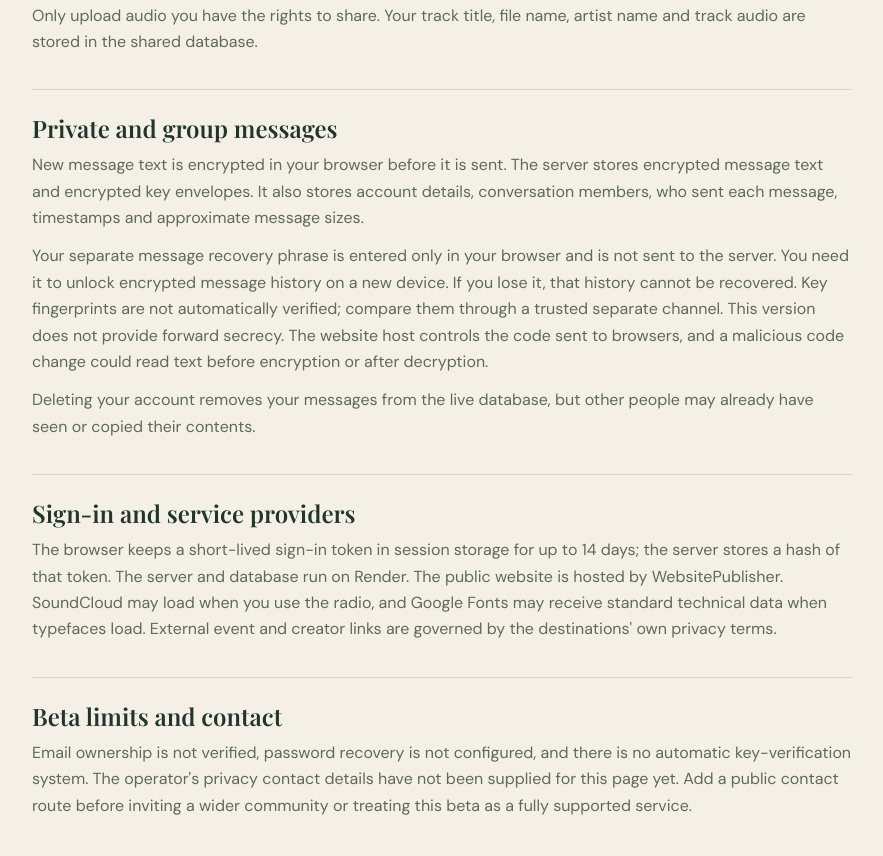
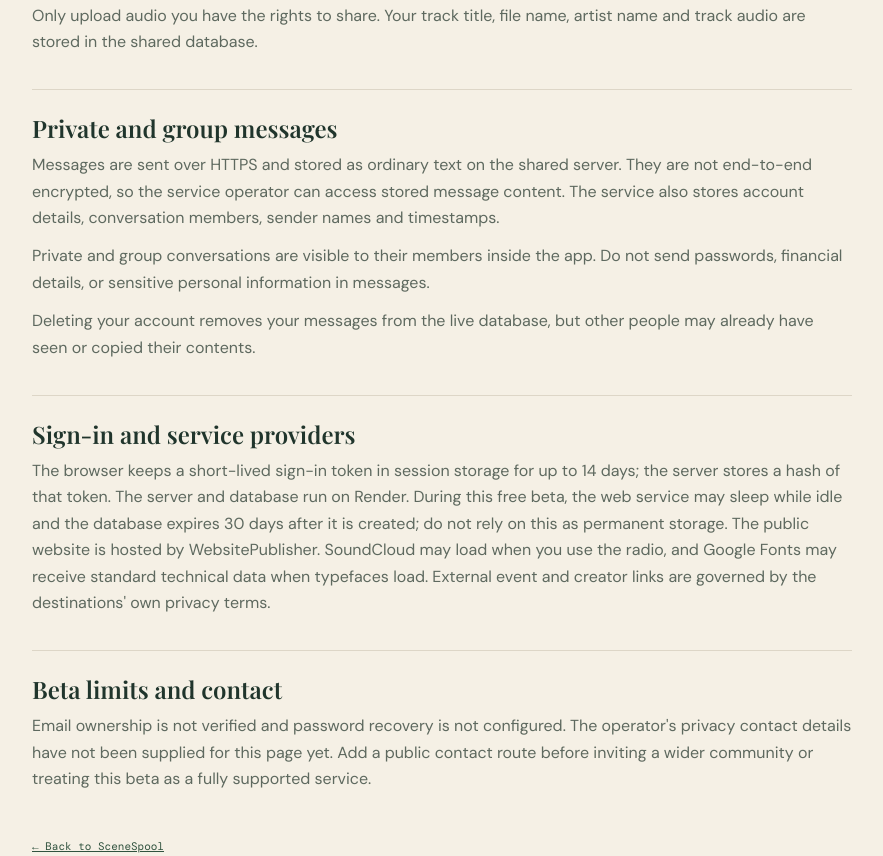
Before and after one commit to keep1t4eal007-dot/mertonsfinest, a website: page public/privacy.html in a window 1280 px wide. Shown: the part 936-1792 px from the top of the page, without its empty margins (198-1081 px from the left). Drawn offline with nearby package versions, Linux system fonts and the light colour scheme; a web font is replaced by a local one.

Commit message:
Use free beta hosting and standard messaging

```diff
--- a/public/privacy.html
+++ b/public/privacy.html
@@ -5,10 +5,10 @@
 <meta name="viewport" content="width=device-width, initial-scale=1">
 <meta name="theme-color" content="#f5f0e5">
 <title>Privacy & beta data — SceneSpool</title>
-<meta name="description" content="What SceneSpool stores, what appears publicly, and how encrypted messages work during this beta.">
+<meta name="description" content="What SceneSpool stores, what appears publicly, and how messages work during this beta.">
 <meta name="robots" content="noindex, nofollow">
 <meta property="og:title" content="Privacy & beta data — SceneSpool">
-<meta property="og:description" content="What SceneSpool stores, what appears publicly, and how encrypted messages work during this beta.">
+<meta property="og:description" content="What SceneSpool stores, what appears publicly, and how messages work during this beta.">
 <meta property="og:type" content="website">
 <style>
 @import url('https://fonts.googleapis.com/css2?family=DM+Mono:wght@400;500&family=DM+Sans:wght@400;500;600;700&family=Playfair+Display:ital,wght@0,600;0,700;1,600&display=swap');
@@ -23,7 +23,7 @@
 <main>
 <div class="eyebrow">Updated 22 November 2026</div>
 <h1>Your data, <em>in the scene.</em></h1>
-<p class="lead">SceneSpool is a beta community for UK artists. The site uses a shared server for artist accounts, public profiles, music uploads and encrypted messages.</p>
+<p class="lead">SceneSpool is a beta community for UK artists. The site uses a shared server for artist accounts, public profiles, music uploads, and direct and group messages.</p>
 <div class="notice"><strong>Before you join:</strong> profile details and uploaded tracks are public. Accounts are not email-verified, password reset is not available, and this beta has not had an independent security audit. The operator's privacy contact details are not yet listed; share only information you are comfortable putting in a public artist profile.</div>
 <section class="card">
 <h2>Artist accounts and profiles</h2>
@@ -37,17 +37,17 @@
 </section>
 <section class="card">
 <h2>Private and group messages</h2>
-<p>New message text is encrypted in your browser before it is sent. The server stores encrypted message text and encrypted key envelopes. It also stores account details, conversation members, who sent each message, timestamps and approximate message sizes.</p>
-<p>Your separate message recovery phrase is entered only in your browser and is not sent to the server. You need it to unlock encrypted message history on a new device. If you lose it, that history cannot be recovered. Key fingerprints are not automatically verified; compare them through a trusted separate channel. This version does not provide forward secrecy. The website host controls the code sent to browsers, and a malicious code change could read text before encryption or after decryption.</p>
+<p>Messages are sent over HTTPS and stored as ordinary text on the shared server. They are not end-to-end encrypted, so the service operator can access stored message content. The service also stores account details, conversation members, sender names and timestamps.</p>
+<p>Private and group conversations are visible to their members inside the app. Do not send passwords, financial details, or sensitive personal information in messages.</p>
 <p>Deleting your account removes your messages from the live database, but other people may already have seen or copied their contents.</p>
 </section>
 <section class="card">
 <h2>Sign-in and service providers</h2>
-<p>The browser keeps a short-lived sign-in token in session storage for up to 14 days; the server stores a hash of that token. The server and database run on Render. The public website is hosted by WebsitePublisher. SoundCloud may load when you use the radio, and Google Fonts may receive standard technical data when typefaces load. External event and creator links are governed by the destinations' own privacy terms.</p>
+<p>The browser keeps a short-lived sign-in token in session storage for up to 14 days; the server stores a hash of that token. The server and database run on Render. During this free beta, the web service may sleep while idle and the database expires 30 days after it is created; do not rely on this as permanent storage. The public website is hosted by WebsitePublisher. SoundCloud may load when you use the radio, and Google Fonts may receive standard technical data when typefaces load. External event and creator links are governed by the destinations' own privacy terms.</p>
 </section>
 <section class="card">
 <h2>Beta limits and contact</h2>
-<p>Email ownership is not verified, password recovery is not configured, and there is no automatic key-verification system. The operator's privacy contact details have not been supplied for this page yet. Add a public contact route before inviting a wider community or treating this beta as a fully supported service.</p>
+<p>Email ownership is not verified and password recovery is not configured. The operator's privacy contact details have not been supplied for this page yet. Add a public contact route before inviting a wider community or treating this beta as a fully supported service.</p>
 </section>
 </main>
 <a class="back" href="/">← Back to SceneSpool</a>
```
